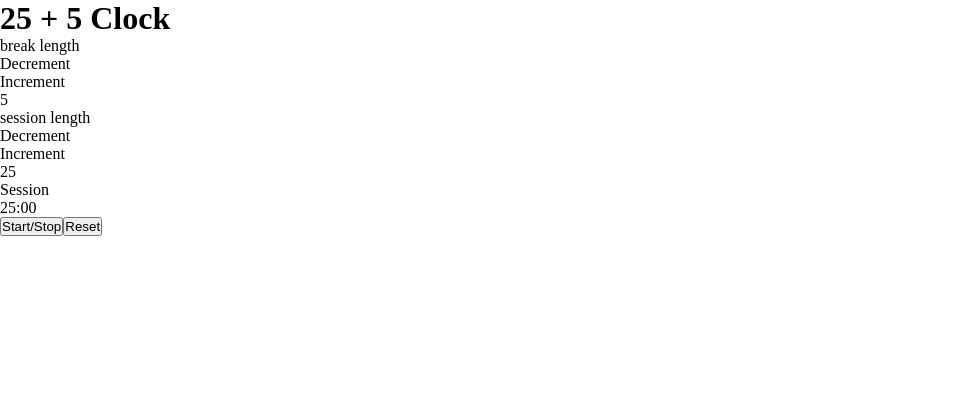
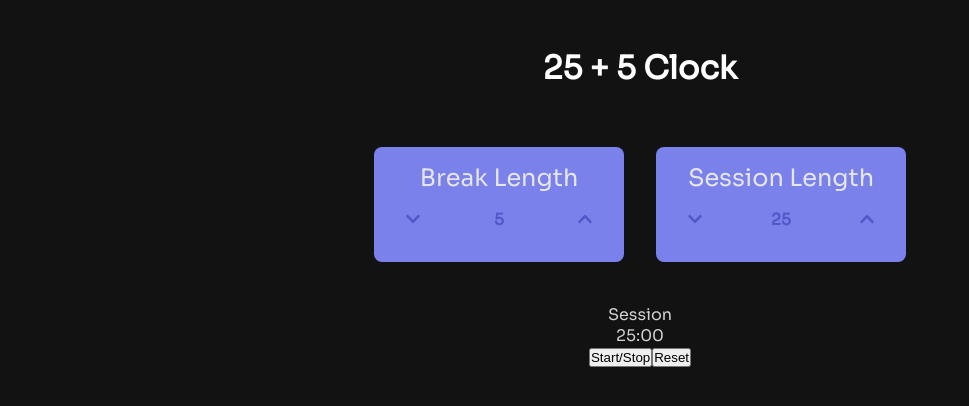
Before and after one commit to nadiemedicejose/25-5-clock, a React (Create React App) app: page / in a window 1280 px wide. Shown: the top 406 px of the page, without its empty margins (0-969 px from the left). Built offline with nearby package versions, Linux system fonts and the light colour scheme.

Commit message:
installed FA dep, and styled the length controls

```diff
--- a/package.json
+++ b/package.json
@@ -3,6 +3,9 @@
   "version": "0.1.0",
   "private": true,
   "dependencies": {
+    "@fortawesome/fontawesome-svg-core": "^1.2.35",
+    "@fortawesome/free-solid-svg-icons": "^5.15.3",
+    "@fortawesome/react-fontawesome": "^0.1.14",
     "react": "^17.0.2",
     "react-dom": "^17.0.2",
     "react-scripts": "4.0.3",
--- a/src/components/App.js
+++ b/src/components/App.js
@@ -7,8 +7,10 @@ export default function App() {
   return (
     <div className="App">
       <h1>25 + 5 Clock</h1>
-      <LengthControl name='break' value={5} />
-      <LengthControl name='session' value={25} />
+      <div id='length-controls'>
+        <LengthControl name='break' value={5} />
+        <LengthControl name='session' value={25} />
+      </div>
       <Timer />
       <TimerControl />
     </div>
--- a/src/components/LengthControl.js
+++ b/src/components/LengthControl.js
@@ -1,4 +1,9 @@
 import React, { useState } from 'react'
+import { FontAwesomeIcon } from '@fortawesome/react-fontawesome'
+import { faChevronUp, faChevronDown } from '@fortawesome/free-solid-svg-icons'
+
+const increment = <FontAwesomeIcon icon={faChevronUp} />
+const decrement = <FontAwesomeIcon icon={faChevronDown} />
 
 export default function LengthControl(props) {
   const [value, setValue] = useState(props.value);
@@ -6,9 +11,11 @@ export default function LengthControl(props) {
   return (
     <div className='length-control'>
       <div id={props.name + '-label'}>{props.name + ' length'}</div>
-      <div id={props.name + '-decrement'} onClick={() => setValue(value - 1)}>Decrement</div>
-      <div id={props.name + '-increment'} onClick={() => setValue(value + 1)}>Increment</div>
-      <div id={props.name + '-length'}>{value}</div>
+      <div className='controls-container'>
+        <span id={props.name + '-decrement'} onClick={() => setValue(value - 1)}>{decrement}</span>
+        <span id={props.name + '-length'}>{value}</span>
+        <span id={props.name + '-increment'} onClick={() => setValue(value + 1)}>{increment}</span>
+      </div>
     </div>
   )
 }
--- a/src/styles/App.scss
+++ b/src/styles/App.scss
@@ -1,6 +1,67 @@
 
 @use 'mixins' as m;
+@use 'flex' as f;
 
 * {
   @include m.reset;
 }
+
+body {
+  background-color: hsl(0, 0%, 7%);
+  @include m.font-face(
+    $color: hsl(0, 0%, 82%),
+    $align: center
+  );
+}
+
+h1 {
+  margin: 3rem 0 1rem;
+  color: white;
+}
+
+#length-controls {
+  // controls container
+  max-width: 100%;
+  min-height: 200px;
+
+  @include f.flex-container(
+    $wrap: wrap,
+    $justify-content: center,
+    $align-content: center
+  );
+}
+
+.length-control {
+  // item for controls container
+  width: 250px;
+  max-width: 1fr;
+  border-radius: .5rem;
+  margin: 1rem;
+  padding: 1rem;
+  background-color: hsl(236, 74%, 70%);
+  @include m.font-face(
+    $color: hsl(236, 53%, 55%),
+    $align: center
+  );
+  user-select: none;
+
+  #break-label, #session-label {
+    @include m.font-face(
+      $transform: capitalize,
+      $size: 1.5rem,
+      $align: inherit,
+      $color: hsl(0, 0%, 90%)
+    );
+  }
+
+  .controls-container {
+    @include f.flex-container(
+      $justify-content: space-between
+    );
+
+    span {
+      padding: 1rem;
+      font-weight: 600;
+    }
+  }
+}
--- /dev/null
+++ b/src/styles/flex.scss
@@ -0,0 +1,26 @@
+@mixin flex-container (
+  $direction: row,
+  $wrap: nowrap,
+  // Values for justify-content: flex-start | flex-end | center | space-between | space-around | space-evenly | start | end | left | right ... + safe | unsafe
+  $justify-content: flex-start,
+  $align-items: stretch,
+  $align-content: normal
+  ) {
+    display: flex;
+    flex-flow: $direction $wrap; // shorthand for flex-direction and flex-wrap
+    justify-content: $justify-content;
+    align-items: $align-items;
+    align-content: $align-content;
+}
+
+@mixin flex-item (
+  $order: 0,
+  $grow: 0,
+  $shrink: 1,
+  $basis: auto,
+  $align: auto
+  ) {
+    order: $order;
+    flex: $grow $shrink $basis; // shorthand for flex-grow, flex-shrink and flex-basis
+    align-self: $align;
+}
```
Also changed, not shown: 1 other file (tests, documents, lock files or other folders).
